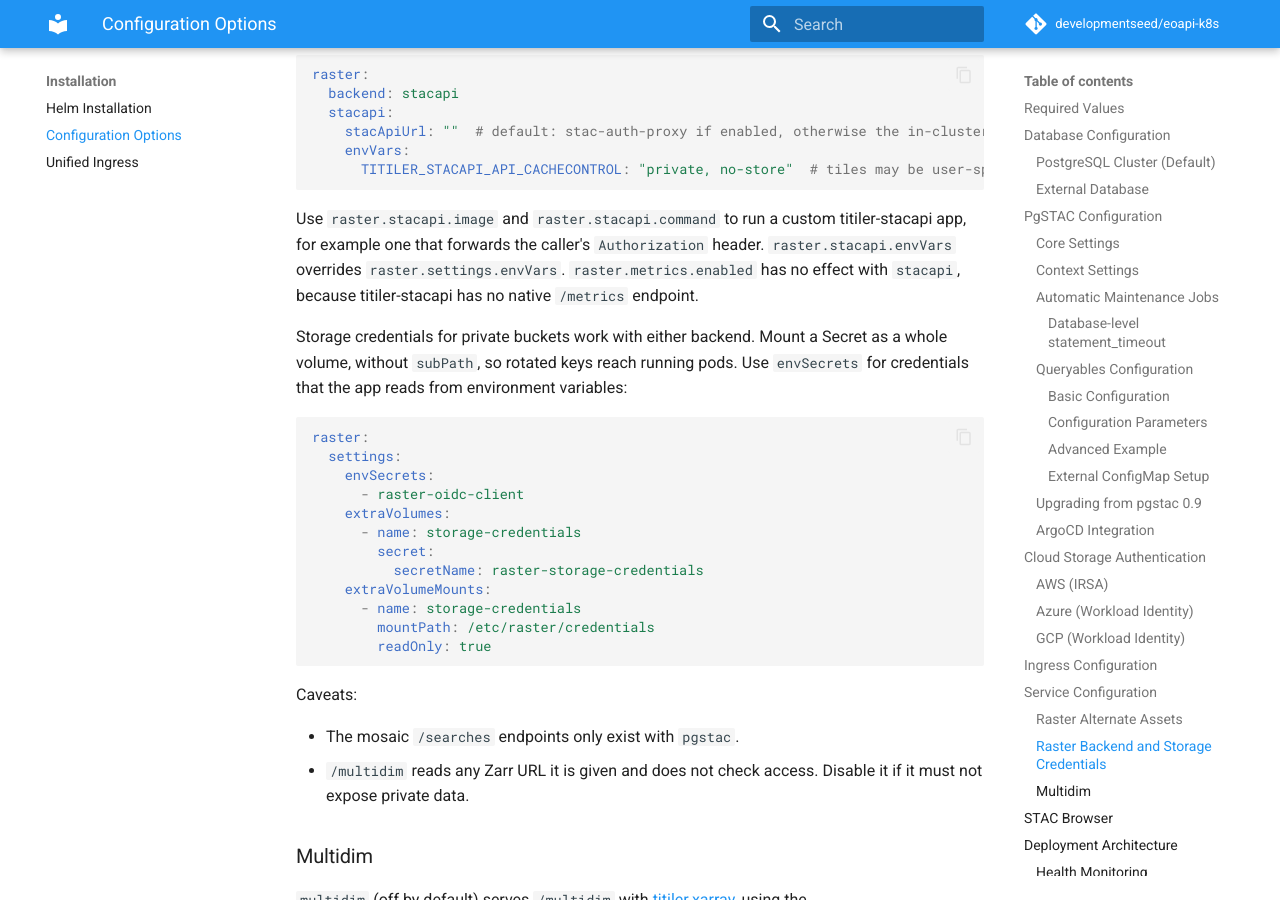
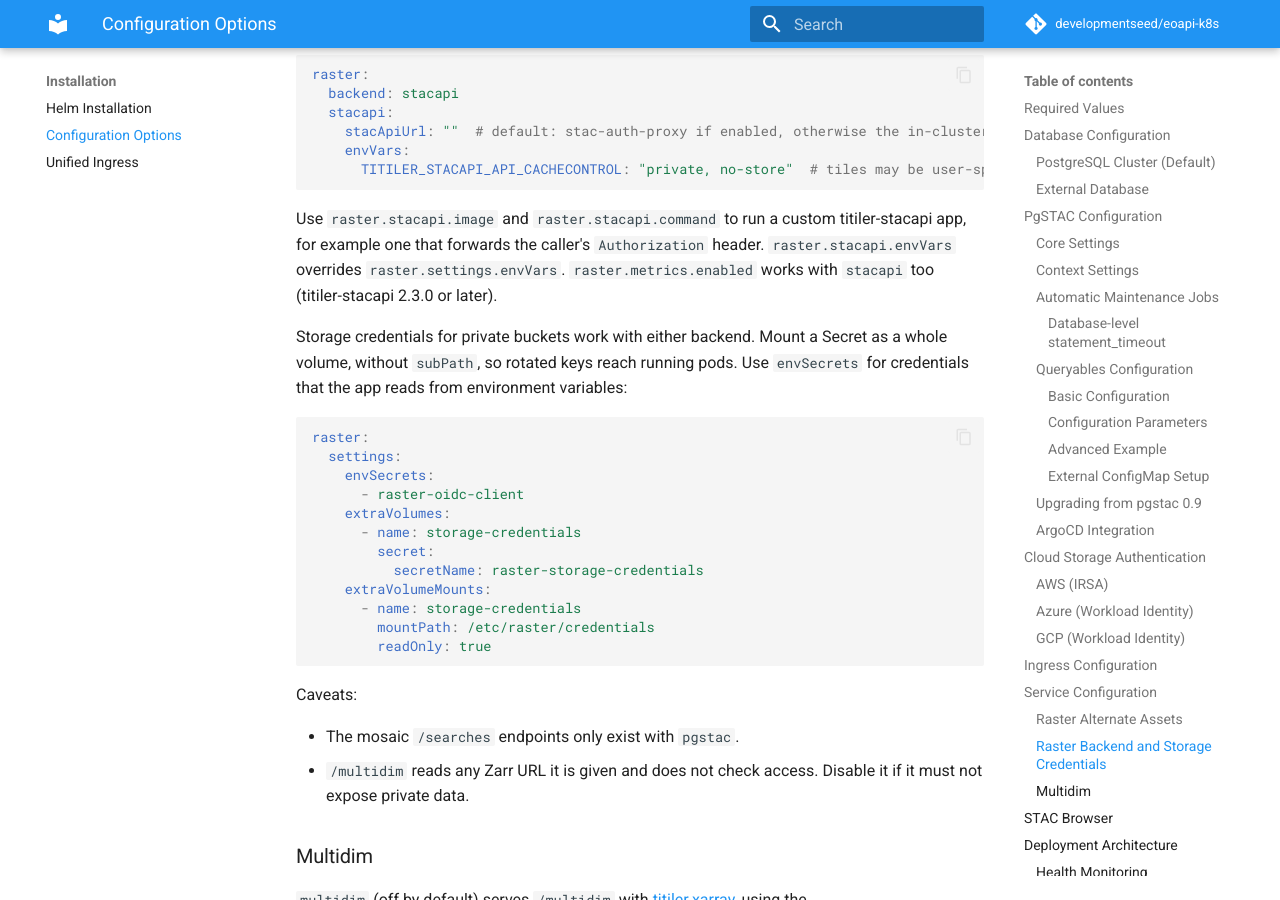
Before and after one commit to developmentseed/eoapi-k8s, an MkDocs documentation site: the page built from docs/configuration.md, in a window 1280 px wide and 900 px high, scrolled down 9235 px. Built offline with MkDocs 1.6.1 and Material for MkDocs 9.7.7, drawn with Linux system fonts in a browser that asks for light colours; comment, search, counter and statistics services are not loaded.

Commit message:
fix(titiler-stacapi): metrics. (#731)

````diff
--- a/docs/configuration.md
+++ b/docs/configuration.md
@@ -365,7 +365,7 @@ raster:
       TITILER_STACAPI_API_CACHECONTROL: "private, no-store"  # tiles may be user-specific
 ```
 
-Use `raster.stacapi.image` and `raster.stacapi.command` to run a custom titiler-stacapi app, for example one that forwards the caller's `Authorization` header. `raster.stacapi.envVars` overrides `raster.settings.envVars`. `raster.metrics.enabled` has no effect with `stacapi`, because titiler-stacapi has no native `/metrics` endpoint.
+Use `raster.stacapi.image` and `raster.stacapi.command` to run a custom titiler-stacapi app, for example one that forwards the caller's `Authorization` header. `raster.stacapi.envVars` overrides `raster.settings.envVars`. `raster.metrics.enabled` works with `stacapi` too (titiler-stacapi 2.3.0 or later).
 
 Storage credentials for private buckets work with either backend. Mount a Secret as a whole volume, without `subPath`, so rotated keys reach running pods. Use `envSecrets` for credentials that the app reads from environment variables:
 
````
Also changed, not shown: docs/observability.md (+1 -0 lines), 5 other files.
